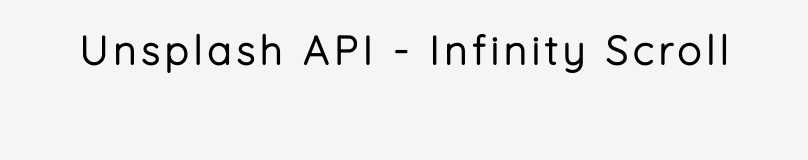
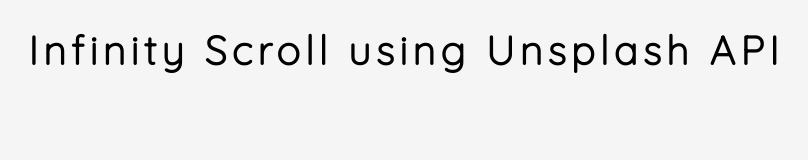
Before and after one commit to joyapisi/Infinite-Photos-Scrolling, a plain HTML site: page index.html in a window 1280 px wide. Shown: the whole page, without its empty margins (234-1042 px from the left). Drawn offline with Linux system fonts and the light colour scheme; no server answers.

Commit message:
add index.html

```diff
--- a/index.html
+++ b/index.html
@@ -9,7 +9,7 @@
 </head>
 <body>
     <!-- Title -->
-    <h1>Unsplash API - Infinity Scroll</h1>
+    <h1>Infinity Scroll using Unsplash API</h1>
     <!-- Loader -->
     <div class="loader" id="loader" hidden>
         <img src="./sources/loading.svg" alt="Sloading">
```
